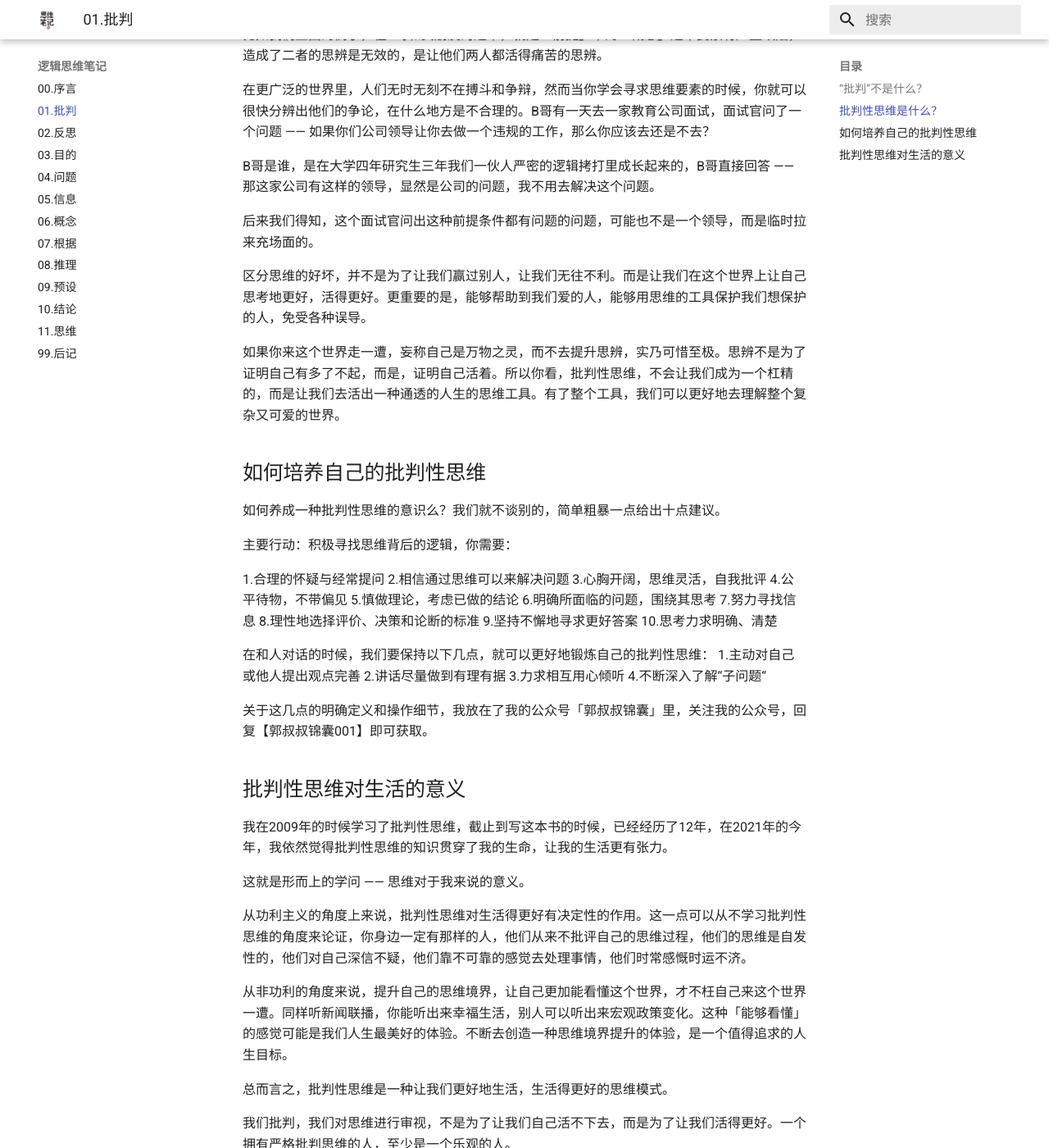
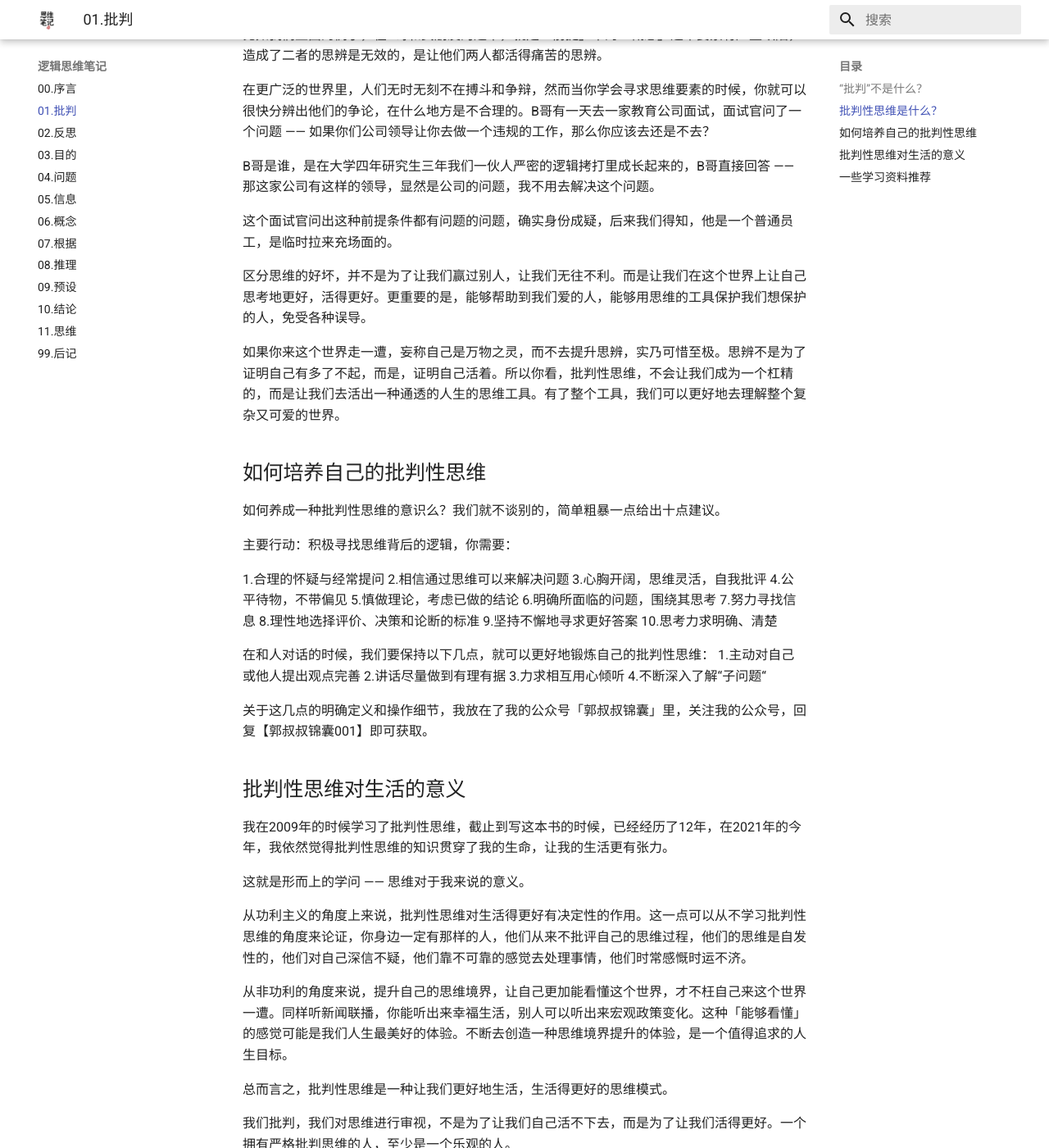
Before and after one commit to guoylyy/CriticalThinkingDocs, an MkDocs documentation site: the page built from docs/lg/chapter01.md, in a window 1280 px wide and 1400 px high, scrolled down 6097 px. Shown: the whole window at 82% size. Built offline with MkDocs 1.6.1 and Material for MkDocs 9.7.7, drawn with Linux system fonts in a browser that asks for light colours; some of the changed text lies outside the part shown.

Commit message:
1. chatper03

```diff
--- a/docs/lg/chapter01.md
+++ b/docs/lg/chapter01.md
@@ -196,7 +196,7 @@
 
 B哥是谁，是在大学四年研究生三年我们一伙人严密的逻辑拷打里成长起来的，B哥直接回答 —— 那这家公司有这样的领导，显然是公司的问题，我不用去解决这个问题。
 
-后来我们得知，这个面试官问出这种前提条件都有问题的问题，可能也不是一个领导，而是临时拉来充场面的。
+这个面试官问出这种前提条件都有问题的问题，确实身份成疑，后来我们得知，他是一个普通员工，是临时拉来充场面的。
 
 区分思维的好坏，并不是为了让我们赢过别人，让我们无往不利。而是让我们在这个世界上让自己思考地更好，活得更好。更重要的是，能够帮助到我们爱的人，能够用思维的工具保护我们想保护的人，免受各种误导。
 
@@ -240,3 +240,9 @@
 总而言之，批判性思维是一种让我们更好地生活，生活得更好的思维模式。
 
 我们批判，我们对思维进行审视，不是为了让我们自己活不下去，而是为了让我们活得更好。一个拥有严格批判思维的人，至少是一个乐观的人。
+
+## 一些学习资料推荐
+
+* 《你的灯亮着吗》
+* 《学会提问》
+* 《逻辑学》
```
Also changed, not shown: docs/lg/chapter03.md (+2 -0 lines).
